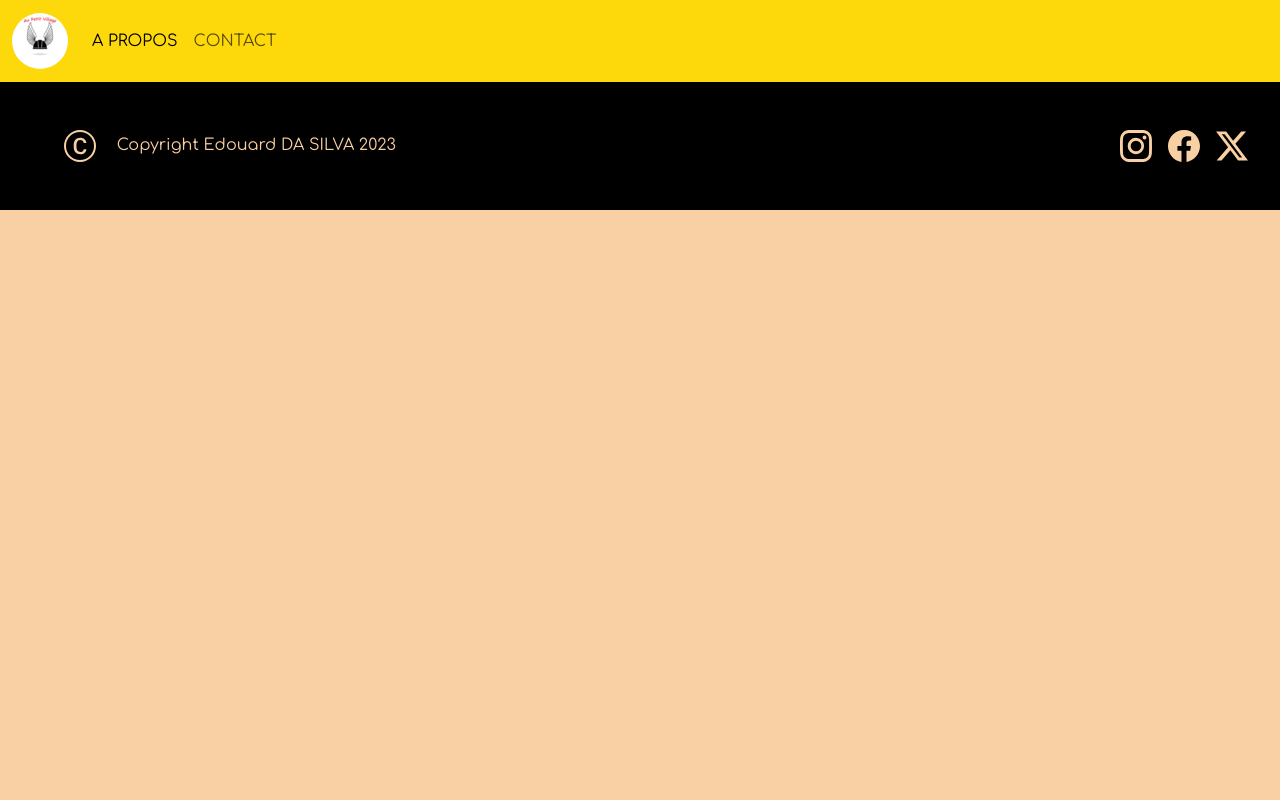
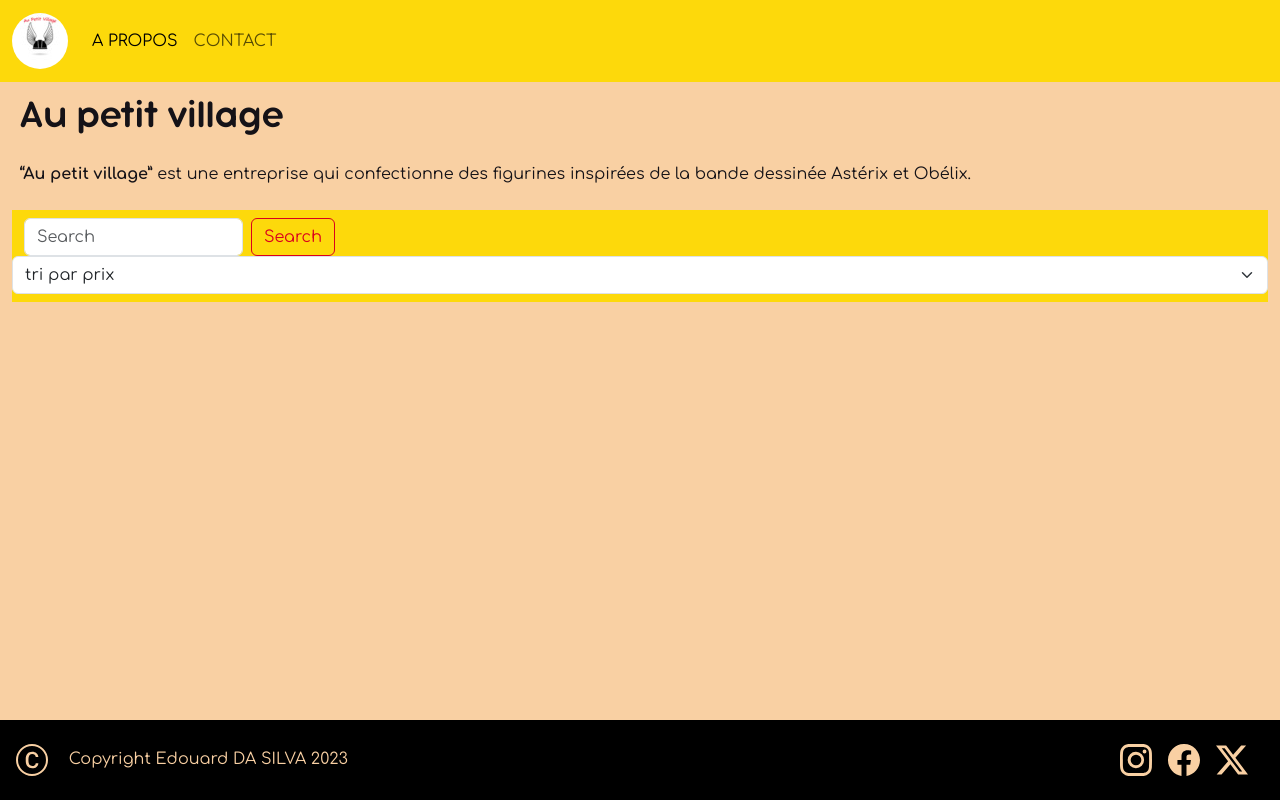
Before and after one commit to Etyliath/Dynamiser-site-web-Angular, an Angular app: page / in a window 1280 px wide. Built offline with nearby package versions, Linux system fonts and the light colour scheme.

Commit message:
create home page and update footer for homer component

```diff
--- a/src/app/app.routes.ts
+++ b/src/app/app.routes.ts
@@ -1,3 +1,10 @@
 import { Routes } from '@angular/router';
+import { HomeComponent } from './components/home/home.component';
 
-export const routes: Routes = [];
+export const routes: Routes = [
+    {
+        path:'',
+        component:HomeComponent,
+        title:'Accueil'
+    }
+];
--- a/src/app/components/footer/footer.component.html
+++ b/src/app/components/footer/footer.component.html
@@ -1,8 +1,8 @@
 <footer
-  class="bg-black text-light row justify-content-between align-items-center"
+  class="bg-black text-light row justify-content-between align-items-center fixed-bottom"
 >
-  <div class="col-auto align-items-center ms-3">
-    <p class="mb-0 p-5">
+  <div class="col-auto align-items-center py-4 ms-3">
+    <p class="mb-0">
       <svg
         xmlns="http://www.w3.org/2000/svg"
         width="32"
--- /dev/null
+++ b/src/app/components/home/home.component.html
@@ -0,0 +1,25 @@
+<div class="container-fluid">
+  <h1 class="p-2">Au petit village</h1>
+  <p class="p-2">
+    <strong>“Au petit village”</strong> est une entreprise qui confectionne des
+    figurines inspirées de la bande dessinée Astérix et Obélix.
+  </p>
+  <nav class="navbar bg-primary">
+    <div class="container-fluid">
+      <form class="d-flex" role="search">
+        <input
+          class="form-control me-2"
+          type="search"
+          placeholder="Search"
+          aria-label="Search"
+        />
+        <button class="btn btn-outline-secondary" type="submit">Search</button>
+      </form>
+    </div>
+    <select class="form-select" aria-label="Default select example">
+      <option selected>tri par prix</option>
+      <option value="croissant">Prix croissant</option>
+      <option value="decroissant">Prix décroissant<</option>
+    </select>
+  </nav>
+</div>
--- a/src/styles.scss
+++ b/src/styles.scss
@@ -79,7 +79,6 @@
   }
 
   body {
-    height: 100%;
     background: $light;
     color: $dark;
   }
```
Also changed, not shown: src/app/components/home/home.component.ts (added, +13 -0 lines), src/app/components/home/home.component.scss (added).
